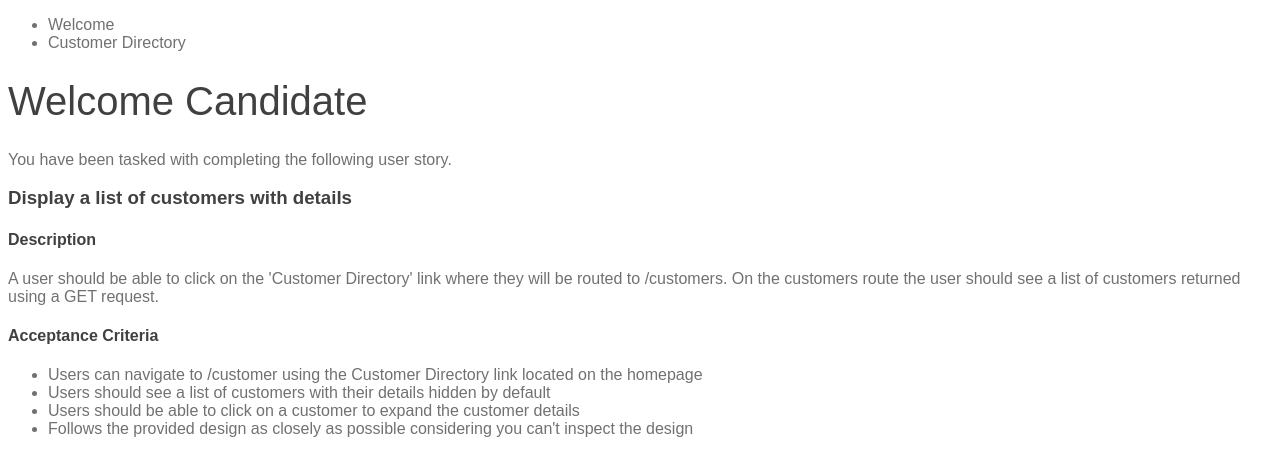
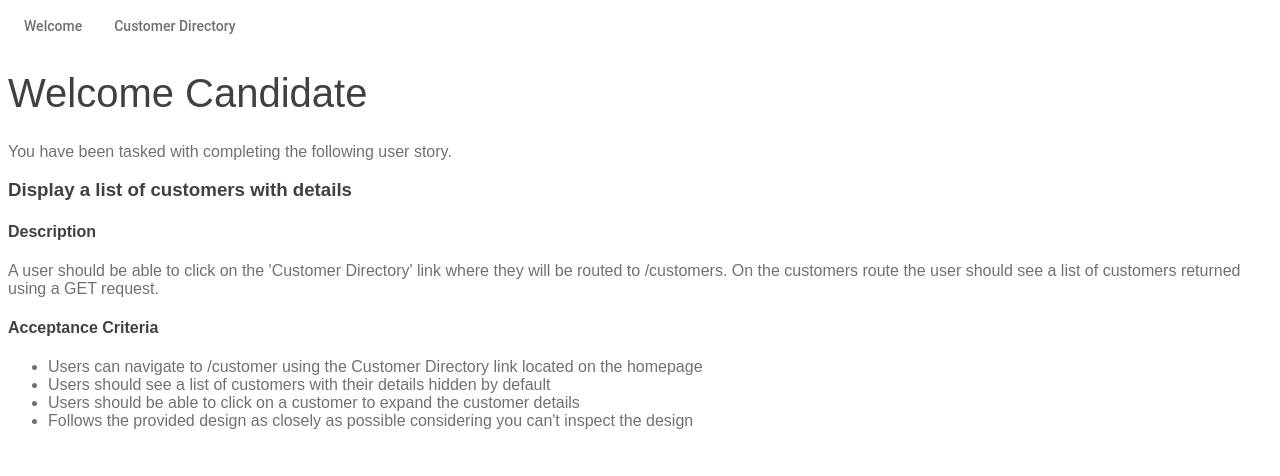
Before and after one commit to efarley-idx/ux-dev-test, an Angular app: page / in a window 1280 px wide. Shown: the top 476 px of the page. Built offline with nearby package versions, Linux system fonts and the light colour scheme.

Commit message:
Adds material and animations

```diff
--- a/package.json
+++ b/package.json
@@ -12,12 +12,14 @@
   },
   "private": true,
   "dependencies": {
-    "@angular/animations": "^4.0.0",
+    "@angular/animations": "^4.4.6",
+    "@angular/cdk": "^5.2.1",
     "@angular/common": "^4.0.0",
     "@angular/compiler": "^4.0.0",
     "@angular/core": "^4.0.0",
     "@angular/forms": "^4.0.0",
     "@angular/http": "^4.0.0",
+    "@angular/material": "^5.2.1",
     "@angular/platform-browser": "^4.0.0",
     "@angular/platform-browser-dynamic": "^4.0.0",
     "@angular/router": "^4.0.0",
--- a/src/app/app.component.html
+++ b/src/app/app.component.html
@@ -1,7 +1,5 @@
 <nav>
-  <ul>
-    <li>Welcome</li>
-    <li>Customer Directory</li>
-  </ul>
+  <button mat-button routerLink="/">Welcome</button>
+  <button mat-button routerLink="/">Customer Directory</button>
 </nav>
 <router-outlet></router-outlet>
--- a/src/app/app.component.ts
+++ b/src/app/app.component.ts
@@ -6,5 +6,4 @@ import { Component } from '@angular/core';
   styleUrls: ['./app.component.scss']
 })
 export class AppComponent {
-  title = 'app';
 }
--- a/src/app/app.module.ts
+++ b/src/app/app.module.ts
@@ -1,9 +1,10 @@
 import { BrowserModule } from '@angular/platform-browser';
 import { NgModule } from '@angular/core';
+import { MatButtonModule } from '@angular/material/button';
 
 import { AppComponent } from './app.component';
 import { FourOhFourComponent } from './modules/four-oh-four/four-oh-four.component';
-import { RouterModule } from '@angular/router';
+import { RouterModule, RouterLink } from '@angular/router';
 import { routes } from './app.routes';
 import { WelcomeModule } from './modules/welcome/welcome.module';
 
@@ -14,6 +15,7 @@ import { WelcomeModule } from './modules/welcome/welcome.module';
   ],
   imports: [
     BrowserModule,
+    MatButtonModule,
     RouterModule.forRoot(routes),
     WelcomeModule
   ],
--- a/src/styles.scss
+++ b/src/styles.scss
@@ -1,3 +1,5 @@
+@import '~@angular/material/prebuilt-themes/deeppurple-amber.css';
+
 body {
   color: rgba(0,0,0,.56);
   font-family: Arial, sans-serif;
```
Also changed, not shown: 1 other file (tests, documents, lock files or other folders).
